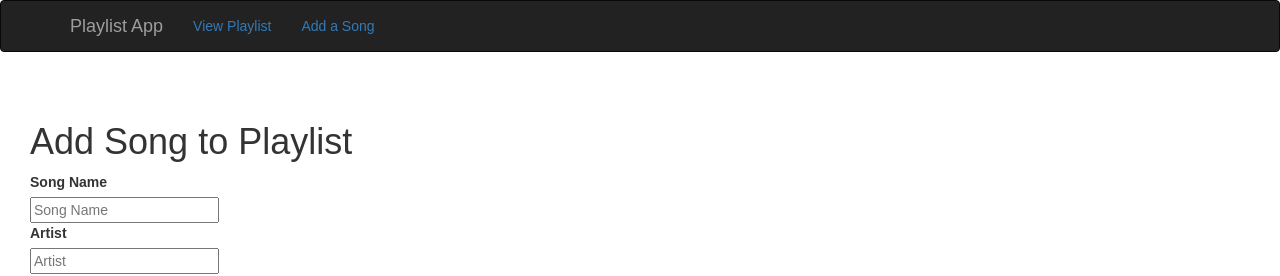
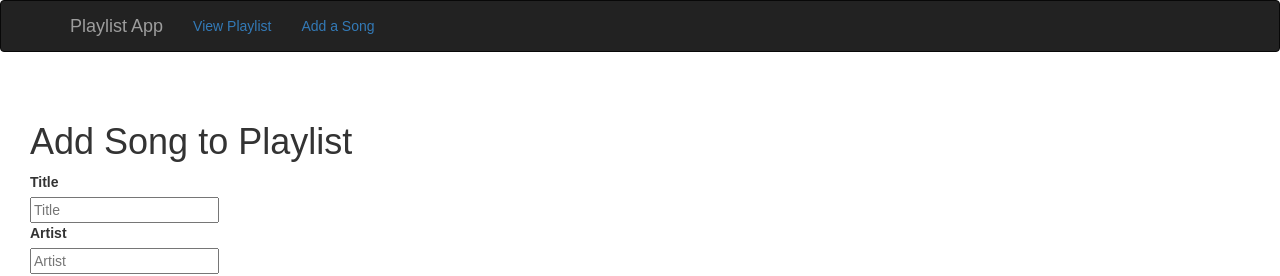
Before and after one commit to natecrow/my-destinations, a React (Create React App) app: page /song-addition in a window 1280 px wide. Shown: the top 276 px of the page. Built offline with nearby package versions, Linux system fonts and the light colour scheme.

Commit message:
Create song through form, add nodemon for auto refresh of server

```diff
--- a/src/Components/AddSongForm.js
+++ b/src/Components/AddSongForm.js
@@ -11,10 +11,10 @@ class AddSongForm extends React.Component {
             <form onSubmit={handleSubmit}>
                 <h1>Add Song to Playlist</h1>
                 <div>
-                    <label>Song Name</label>
+                    <label>Title</label>
                     <div>
-                        <Field name="songName" component="input" type="text"
-                            placeholder="Song Name"
+                        <Field name="title" component="input" type="text"
+                            placeholder="Title"
                         />
                     </div>
                 </div>
--- a/src/Components/AddSongPage.js
+++ b/src/Components/AddSongPage.js
@@ -1,10 +1,21 @@
 import React from 'react';
 import AddSongForm from './AddSongForm';
+import axios from 'axios';
 
 class AddSongPage extends React.Component {
 
     submit(values) {
-        console.log(values);
+        const formData = {
+            "title": values.title,
+            "artist": values.artist,
+            "album": values.album,
+            "year": values.year,
+            "genre": values.genre
+        }
+
+        console.log('Creating song: ' + JSON.stringify(formData));
+
+        axios.post("/api/songs", formData);
     }
 
     render() {
```
Also changed, not shown: package.json (+5 -2 lines), 2 other files (tests, documents, lock files or other folders).
